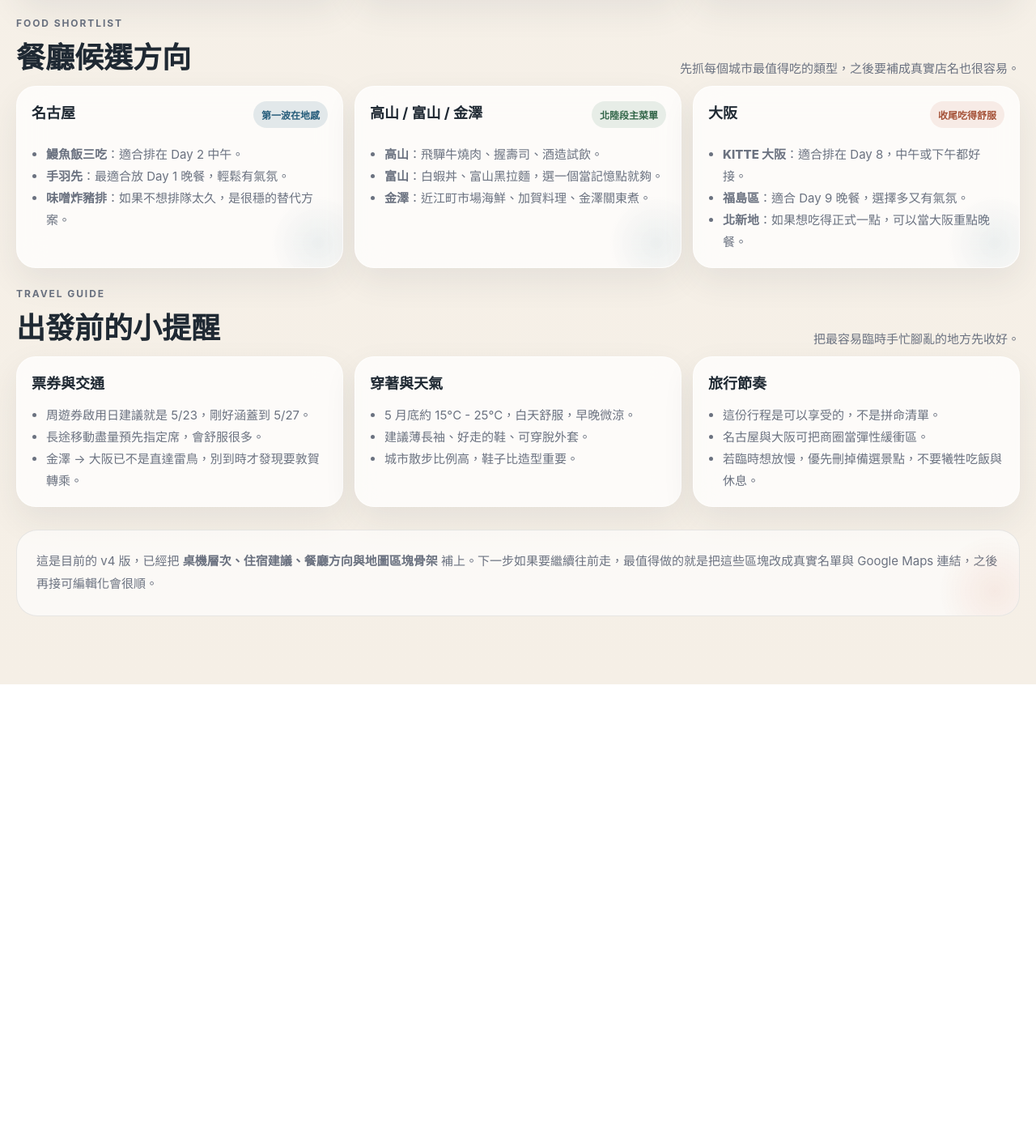
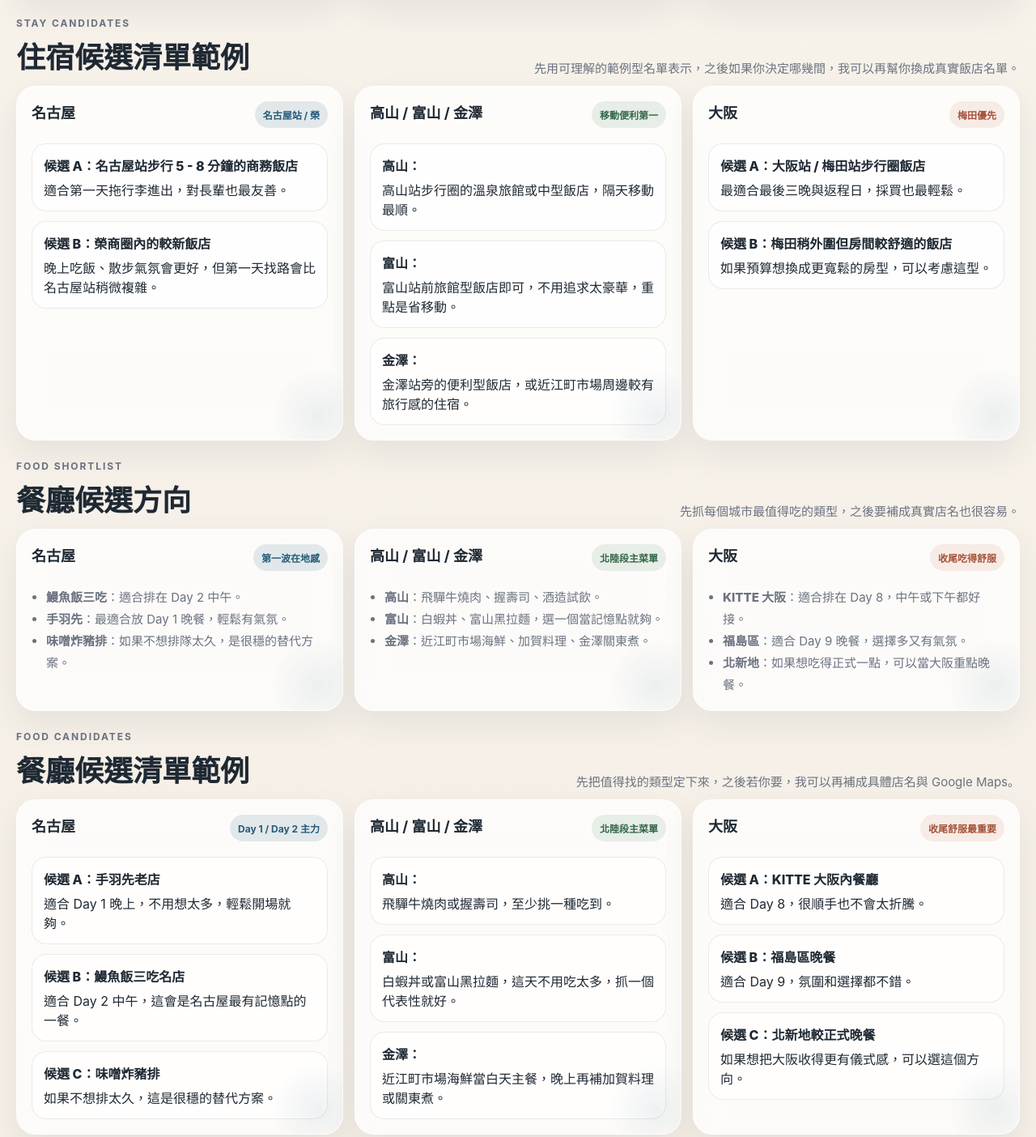
Before and after one commit to meteorcyclops/japan-trip-2026, a plain HTML site: page index.html in a window 1280 px wide. Shown: the part 7584-8988 px from the top of the page at 81% size. Before the commit the page ends 8429 px from the top, so only its background shows below. Drawn offline with Linux system fonts and the light colour scheme.

Commit message:
add concrete stay and food candidate patterns

```diff
--- a/index.html
+++ b/index.html
@@ -648,6 +648,24 @@
       .planning-card ul {
         margin: 0;
         padding-left: 18px;
+      }
+
+      .candidate-list {
+        display: grid;
+        gap: 12px;
+        margin-top: 14px;
+      }
+
+      .candidate-item {
+        padding: 14px;
+        border-radius: 18px;
+        background: rgba(255,255,255,0.68);
+        border: 1px solid var(--line);
+      }
+
+      .candidate-item strong {
+        display: block;
+        margin-bottom: 6px;
       }
 
       .todo-list {
@@ -1450,6 +1468,40 @@
         </div>
       </section>
 
+      <section class="section" id="stay-candidates">
+        <div class="section-head">
+          <div>
+            <div class="section-kicker">Stay candidates</div>
+            <h2>住宿候選清單範例</h2>
+          </div>
+          <p class="section-sub">先用可理解的範例型名單表示，之後如果你決定哪幾間，我可以再幫你換成真實飯店名單。</p>
+        </div>
+        <div class="resource-grid">
+          <article class="resource-card">
+            <div class="head"><h3>名古屋</h3><span class="tag">名古屋站 / 榮</span></div>
+            <div class="candidate-list">
+              <div class="candidate-item"><strong>候選 A：名古屋站步行 5 - 8 分鐘的商務飯店</strong>適合第一天拖行李進出，對長輩也最友善。</div>
+              <div class="candidate-item"><strong>候選 B：榮商圈內的較新飯店</strong>晚上吃飯、散步氣氛會更好，但第一天找路會比名古屋站稍微複雜。</div>
+            </div>
+          </article>
+          <article class="resource-card">
+            <div class="head"><h3>高山 / 富山 / 金澤</h3><span class="tag green">移動便利第一</span></div>
+            <div class="candidate-list">
+              <div class="candidate-item"><strong>高山：</strong>高山站步行圈的溫泉旅館或中型飯店，隔天移動最順。</div>
+              <div class="candidate-item"><strong>富山：</strong>富山站前旅館型飯店即可，不用追求太豪華，重點是省移動。</div>
+              <div class="candidate-item"><strong>金澤：</strong>金澤站旁的便利型飯店，或近江町市場周邊較有旅行感的住宿。</div>
+            </div>
+          </article>
+          <article class="resource-card">
+            <div class="head"><h3>大阪</h3><span class="tag orange">梅田優先</span></div>
+            <div class="candidate-list">
+              <div class="candidate-item"><strong>候選 A：大阪站 / 梅田站步行圈飯店</strong>最適合最後三晚與返程日，採買也最輕鬆。</div>
+              <div class="candidate-item"><strong>候選 B：梅田稍外圍但房間較舒適的飯店</strong>如果預算想換成更寬鬆的房型，可以考慮這型。</div>
+            </div>
+          </article>
+        </div>
+      </section>
+
       <section class="section" id="food-shortlist">
         <div class="section-head">
           <div>
@@ -1482,6 +1534,42 @@
               <li><strong>福島區</strong>：適合 Day 9 晚餐，選擇多又有氣氛。</li>
               <li><strong>北新地</strong>：如果想吃得正式一點，可以當大阪重點晚餐。</li>
             </ul>
+          </article>
+        </div>
+      </section>
+
+      <section class="section" id="food-candidates">
+        <div class="section-head">
+          <div>
+            <div class="section-kicker">Food candidates</div>
+            <h2>餐廳候選清單範例</h2>
+          </div>
+          <p class="section-sub">先把值得找的類型定下來，之後若你要，我可以再補成具體店名與 Google Maps。</p>
+        </div>
+        <div class="resource-grid">
+          <article class="resource-card">
+            <div class="head"><h3>名古屋</h3><span class="tag">Day 1 / Day 2 主力</span></div>
+            <div class="candidate-list">
+              <div class="candidate-item"><strong>候選 A：手羽先老店</strong>適合 Day 1 晚上，不用想太多，輕鬆開場就夠。</div>
+              <div class="candidate-item"><strong>候選 B：鰻魚飯三吃名店</strong>適合 Day 2 中午，這會是名古屋最有記憶點的一餐。</div>
+              <div class="candidate-item"><strong>候選 C：味噌炸豬排</strong>如果不想排太久，這是很穩的替代方案。</div>
+            </div>
+          </article>
+          <article class="resource-card">
+            <div class="head"><h3>高山 / 富山 / 金澤</h3><span class="tag green">北陸段主菜單</span></div>
+            <div class="candidate-list">
+              <div class="candidate-item"><strong>高山：</strong>飛驒牛燒肉或握壽司，至少挑一種吃到。</div>
+              <div class="candidate-item"><strong>富山：</strong>白蝦丼或富山黑拉麵，這天不用吃太多，抓一個代表性就好。</div>
+              <div class="candidate-item"><strong>金澤：</strong>近江町市場海鮮當白天主餐，晚上再補加賀料理或關東煮。</div>
+            </div>
+          </article>
+          <article class="resource-card">
+            <div class="head"><h3>大阪</h3><span class="tag orange">收尾舒服最重要</span></div>
+            <div class="candidate-list">
+              <div class="candidate-item"><strong>候選 A：KITTE 大阪內餐廳</strong>適合 Day 8，很順手也不會太折騰。</div>
+              <div class="candidate-item"><strong>候選 B：福島區晚餐</strong>適合 Day 9，氛圍和選擇都不錯。</div>
+              <div class="candidate-item"><strong>候選 C：北新地較正式晚餐</strong>如果想把大阪收得更有儀式感，可以選這個方向。</div>
+            </div>
           </article>
         </div>
       </section>
```
